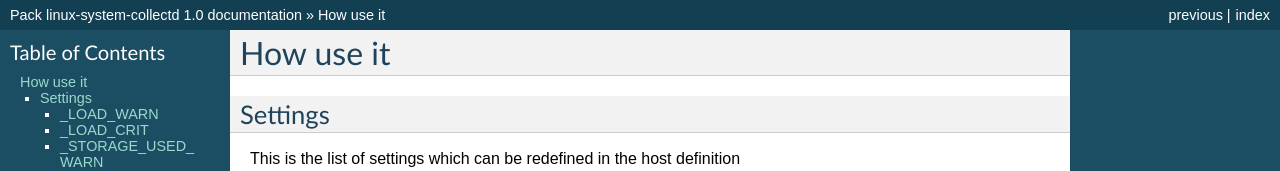
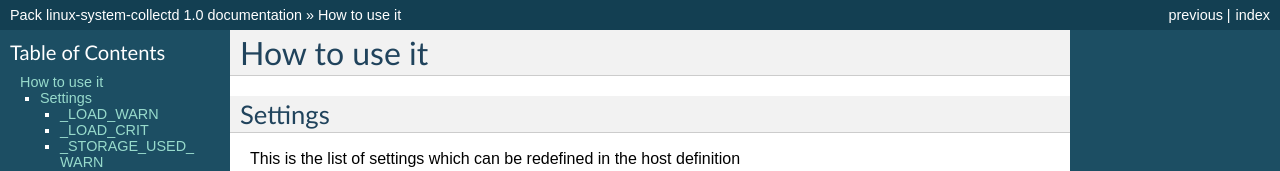
Before and after one commit to savoirfairelinux/monitoring-tools, a Sphinx documentation site: the page built from doc/source/howtouseit.rst, in a window 1280 px wide and 900 px high. Shown: the top 171 px of the window. Built offline with Sphinx 7.4.7, drawn with Linux system fonts in a browser that asks for light colours; some of the changed text lies outside the part shown.

Commit message:
* Fix typo

```diff
--- a/doc/source/howuseit.rst
+++ b/doc/source/howtouseit.rst
@@ -1,5 +1,5 @@
-How use it
-==========
+How to use it
+=============
 
 
 Settings
--- a/doc/source/index.rst
+++ b/doc/source/index.rst
@@ -13,7 +13,7 @@ Contents:
 
    installation
    dependencies
-   howuseit
+   howtouseit
 
 
 Indices and tables
```
